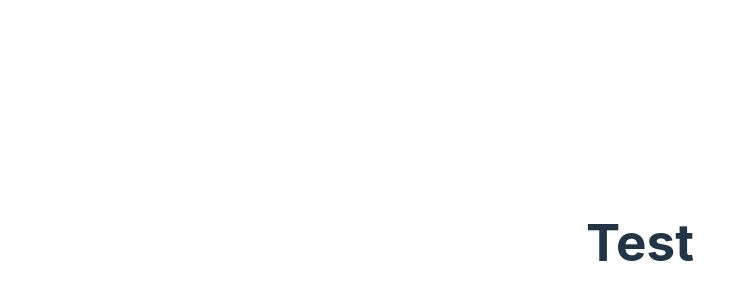
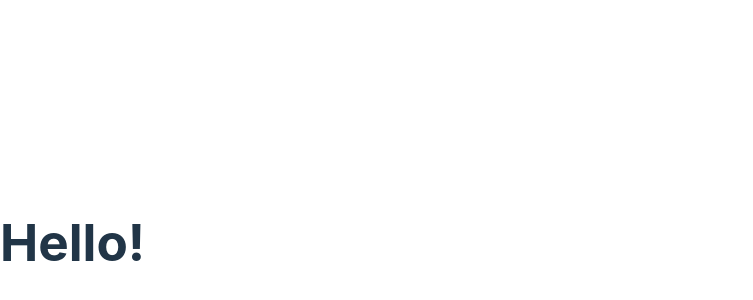
Before and after one commit to ramonbs/api-football, a React (Vite) app: page / in a window 1280 px wide. Shown: the part 158-458 px from the top of the page, without its empty margins (0-753 px from the left). Built offline with nearby package versions, Linux system fonts and the light colour scheme.

Commit message:
feat: setting react routes

```diff
--- a/index.html
+++ b/index.html
@@ -4,7 +4,7 @@
     <meta charset="UTF-8" />
     <link rel="icon" type="image/svg+xml" href="/vite.svg" />
     <meta name="viewport" content="width=device-width, initial-scale=1.0" />
-    <title>Football News</title>
+    <title>Meu Time</title>
   </head>
   <body>
     <div id="root"></div>
--- a/package.json
+++ b/package.json
@@ -17,8 +17,12 @@
     "@testing-library/jest-dom": "^5.16.5",
     "@testing-library/user-event": "^14.4.3",
     "@vitest/ui": "^0.31.1",
+    "localforage": "^1.10.0",
+    "match-sorter": "^6.3.1",
     "react": "^18.2.0",
-    "react-dom": "^18.2.0"
+    "react-dom": "^18.2.0",
+    "react-router-dom": "^6.11.2",
+    "sort-by": "^1.2.0"
   },
   "devDependencies": {
     "@jest/globals": "^29.5.0",
--- a/src/App.tsx
+++ /dev/null
@@ -1,13 +0,0 @@
-import './App.css'
-import Home from './pages/Home'
-
-function App() {
-
-  return (
-    <>
-      <Home />
-    </>
-  )
-}
-
-export default App
--- a/src/main.tsx
+++ b/src/main.tsx
@@ -1,10 +1,21 @@
 import React from 'react'
 import ReactDOM from 'react-dom/client'
-import App from './App.tsx'
+import Login from './pages/Login'
 import './index.css'
+import {
+  createBrowserRouter,
+  RouterProvider,
+} from "react-router-dom";
+
+const router = createBrowserRouter([
+  {
+    path: "/",
+    element: <Login />,
+  },
+]);
 
 ReactDOM.createRoot(document.getElementById('root') as HTMLElement).render(
   <React.StrictMode>
-    <App />
+     <RouterProvider router={router} />
   </React.StrictMode>,
 )
--- /dev/null
+++ b/src/pages/Login.tsx
@@ -0,0 +1,11 @@
+function Login() {
+  return (
+    <div>
+      <h1>
+        Hello!
+      </h1>
+    </div>
+  )
+}
+
+export default Login
```
Also changed, not shown: 2 other files (tests, documents, lock files or other folders).
